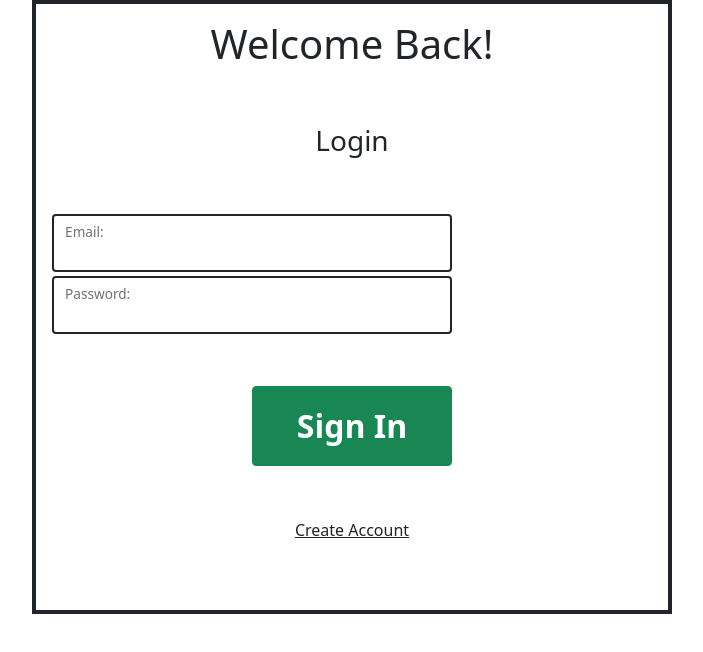
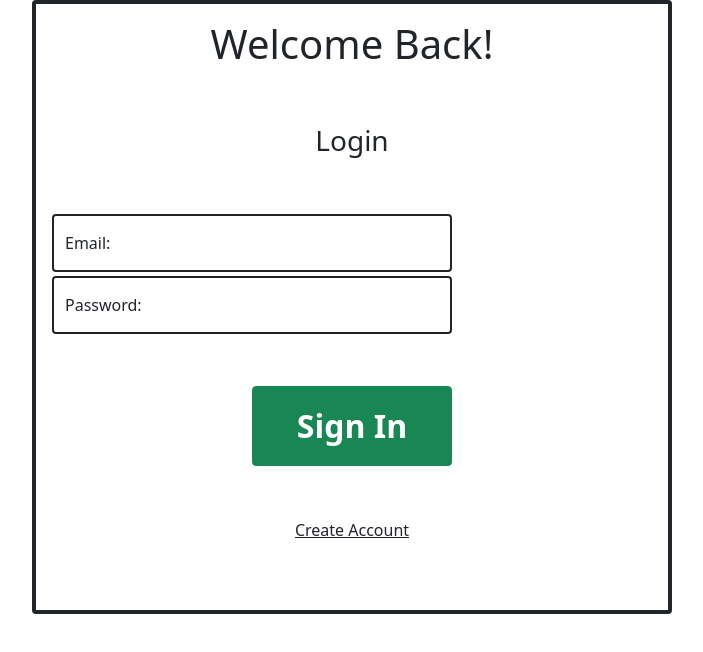
Before and after one commit to food-allergy-project/food-allergy-project, a React (Create React App) app in the folder frontend/: page /sign-in in a window 1280 px wide. Shown: the top 652 px of the page, without its empty margins (288-991 px from the left). Built offline with nearby package versions, Linux system fonts and the light colour scheme.

Commit message:
fixed floating text in form input

```diff
--- a/frontend/src/ui/SignIn.js
+++ b/frontend/src/ui/SignIn.js
@@ -5,7 +5,7 @@ import './App.css'
 export function SignIn () {
     return (
         <>
-            <Container className='text-center border border-dark border-4 p-3 col-md-6 pt-3'>
+            <Container className='text-center border border-dark border-4 rounded p-3 col-md-6 pt-3'>
                 <div>
                     <h1>Welcome Back!</h1>
                 </div>
@@ -14,11 +14,11 @@ export function SignIn () {
                 </div>
                 <form>
                     <div className='form-floating mb-1 col-md-8'>
-                        <input type='text' className='form-control border border-dark border-2'/>
+                        <input type='email' className='form-control border border-dark border-2' placeholder='email' name='email'/>
                         <label className='form-label'>Email: </label>
                     </div>
                     <div className='form-floating mb-1 col-md-8'>
-                        <input type='text' className='form-control border border-dark border-2'/>
+                        <input type='text' className='form-control border border-dark border-2' placeholder='password' name='password'/>
                         <label className='form-label'>Password: </label>
                     </div>
                     {/*<div className="input-group mb-3 col-md-8 border border-dark border-2 rounded">*/}
```
